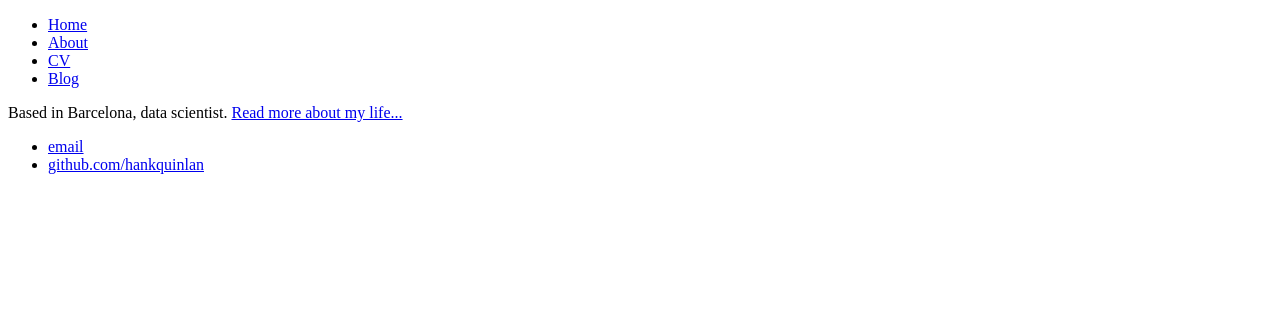
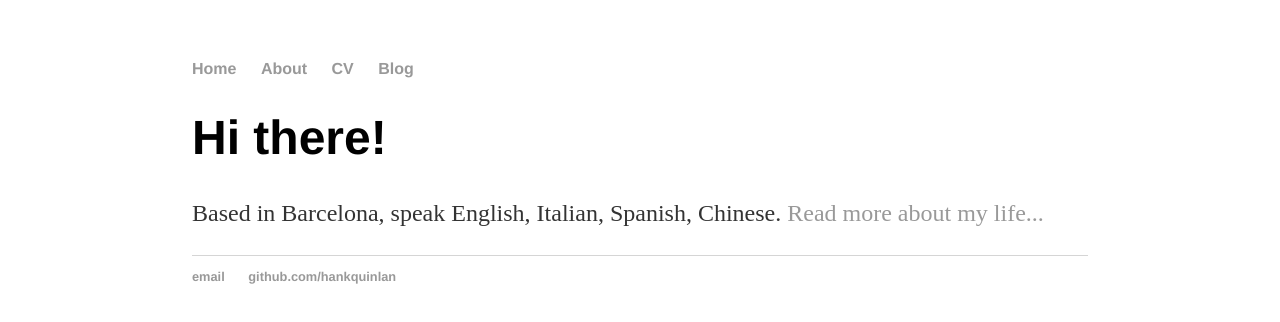
Before and after one commit to ltw94/ltw94.github.io, a plain HTML site: page index.html in a window 1280 px wide. Drawn offline with Linux system fonts and the light colour scheme.

Commit message:
Update index.html

```diff
--- a/index.html
+++ b/index.html
@@ -1,7 +1,9 @@
 <!DOCTYPE html>
 <html>
 	<head>
-		<title>Laurence Williams - Data Scientist</title>
+		<title>Laurence Williams, Data Scientist</title>
+		<!-- link to main stylesheet -->
+		<link rel="stylesheet" type="text/css" href="/css/main.css">
 	</head>
 	<body>
 		<nav>
@@ -14,7 +16,8 @@
 		</nav>
 		<div class="container">
     		<div class="blurb">
-				<p>Based in Barcelona, data scientist. <a href="/about">Read more about my life...</a></p>
+        		<h1>Hi there!</h1>
+				<p>Based in Barcelona, speak English, Italian, Spanish, Chinese. <a href="/about">Read more about my life...</a></p>
     		</div><!-- /.blurb -->
 		</div><!-- /.container -->
 		<footer>
```
